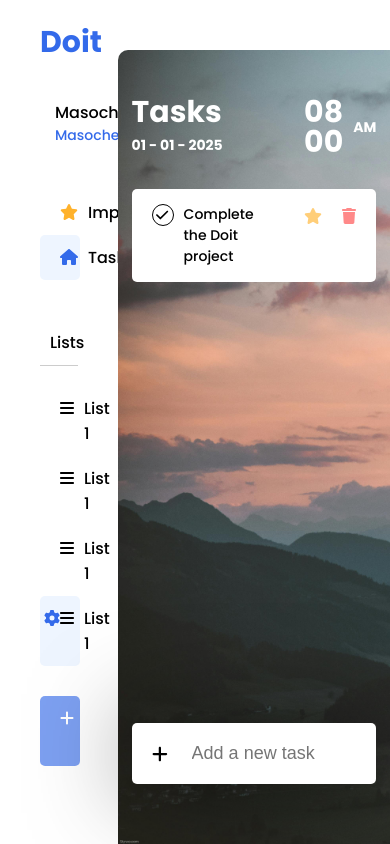
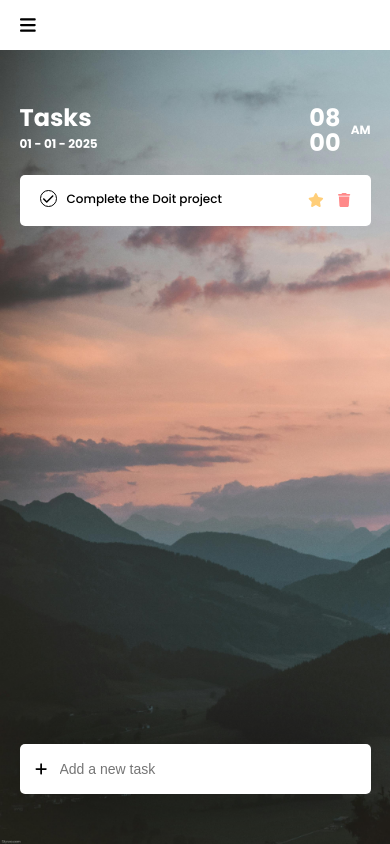
Before and after one commit to Masocher/Doit, a React (Create React App) app: page / in a window 390 px wide. Built offline with nearby package versions, Linux system fonts and the light colour scheme.

Commit message:
Responsive the todo pannel

```diff
--- a/package.json
+++ b/package.json
@@ -12,6 +12,7 @@
     "react": "^19.0.0",
     "react-dom": "^19.0.0",
     "react-redux": "^9.2.0",
+    "react-responsive": "^10.0.0",
     "react-scripts": "^5.0.1",
     "redux": "^5.0.1",
     "web-vitals": "^2.1.4"
--- /dev/null
+++ b/src/components/blackBox.js
@@ -0,0 +1,22 @@
+import "../styles/components/todoMenu.css";
+import { useSelector } from "react-redux";
+import { useDispatch } from "react-redux";
+import { closeMenu } from "../store/Actions";
+import { useMediaQuery } from "react-responsive";
+
+export const BlackBox = () => {
+    const dispatch = useDispatch();
+
+    const status = useSelector((rootReducer) => rootReducer.blackBoxReducer);
+
+    const tabletSize = useMediaQuery({
+        query: "(max-width: 768px)",
+    });
+
+    return (
+        <div
+            className={`black_box ${status && tabletSize ? "show" : ""}`}
+            onClick={() => dispatch(closeMenu())}
+        ></div>
+    );
+};
--- a/src/components/todoMenu.js
+++ b/src/components/todoMenu.js
@@ -7,11 +7,36 @@ import {
     faBars,
     faGear,
     faPlus,
+    faClose,
 } from "@fortawesome/free-solid-svg-icons";
+import { useMediaQuery } from "react-responsive";
+import { useDispatch, useSelector } from "react-redux";
+import { closeMenu } from "../store/Actions";
 
 export const TodoMenu = () => {
+    const menuStatus = useSelector(
+        (rootReducer) => rootReducer.blackBoxReducer
+    );
+
+    const dispatch = useDispatch();
+
+    const tabletSize = useMediaQuery({
+        query: "(max-width: 768px)",
+    });
+
     return (
-        <div className="todo_menu_container">
+        <div className={`todo_menu_container ${menuStatus ? "show" : ""}`}>
+            <div>
+                {tabletSize && (
+                    <div
+                        className="menu_close_icon"
+                        onClick={() => dispatch(closeMenu())}
+                    >
+                        <FontAwesomeIcon icon={faClose} />
+                    </div>
+                )}
+            </div>
+
             <div className="todo_logo">Doit</div>
 
             <div className="user_inf">
@@ -20,7 +45,7 @@ export const TodoMenu = () => {
                 </div>
 
                 <div className="user_name_email">
-                    <div>Masocher</div>
+                    <div className="user_name_box">Masocher</div>
                     <div className="user_email">Masocherr@gmail.com</div>
                 </div>
             </div>
@@ -64,7 +89,7 @@ export const TodoMenu = () => {
                             <FontAwesomeIcon icon={faBars} />
                         </span>
 
-                        <div>List 1</div>
+                        <div>List 2</div>
 
                         <div className="list_edit_btn">
                             <FontAwesomeIcon icon={faGear}></FontAwesomeIcon>
@@ -76,7 +101,7 @@ export const TodoMenu = () => {
                             <FontAwesomeIcon icon={faBars} />
                         </span>
 
-                        <div>List 1</div>
+                        <div>List 3</div>
 
                         <div className="list_edit_btn">
                             <FontAwesomeIcon icon={faGear}></FontAwesomeIcon>
@@ -88,7 +113,7 @@ export const TodoMenu = () => {
                             <FontAwesomeIcon icon={faBars} />
                         </span>
 
-                        <div>List 1</div>
+                        <div>List 4</div>
 
                         <div className="list_edit_btn">
                             <FontAwesomeIcon icon={faGear}></FontAwesomeIcon>
--- a/src/components/todoPannel.js
+++ b/src/components/todoPannel.js
@@ -2,11 +2,34 @@ import "../styles/components/todoPannel.css";
 import { TodoMenu } from "./todoMenu";
 import { Todos } from "./todos";
 import { FontAwesomeIcon } from "@fortawesome/react-fontawesome";
-import { faPlus } from "@fortawesome/free-solid-svg-icons";
+import { faPlus, faBars } from "@fortawesome/free-solid-svg-icons";
+import { BlackBox } from "./blackBox";
+import { useMediaQuery } from "react-responsive";
+import { useDispatch } from "react-redux";
+import { openMenu } from "../store/Actions";
 
 export const TodoPannel = () => {
+    const dispatch = useDispatch();
+
+    const tabletSize = useMediaQuery({
+        query: "(max-width: 768px)",
+    });
+
     return (
         <div className="todo_pannel">
+            <div className="menu_open_icon_wrapper">
+                {tabletSize && (
+                    <div
+                        className="menu_open_icon"
+                        onClick={() => dispatch(openMenu())}
+                    >
+                        <FontAwesomeIcon icon={faBars} />
+                    </div>
+                )}
+            </div>
+
+            <BlackBox />
+
             <TodoMenu />
 
             <div className="todo_content">
--- a/src/pages/Home.js
+++ b/src/pages/Home.js
@@ -3,7 +3,7 @@ import { TodoPannel } from "../components/todoPannel";
 import { useSelector } from "react-redux";
 
 export const Home = () => {
-    const authStatus = useSelector((rootReducer) => rootReducer.reducer_1);
+    const authStatus = useSelector((rootReducer) => rootReducer.authStatusReducer);
 
     return (
         <div className="home_container">
--- a/src/store/Actions.js
+++ b/src/store/Actions.js
@@ -1,5 +1,13 @@
-import { LOG_OUT } from "./Types";
+import { LOG_OUT, OPEN_MENU, CLOSE_MENU } from "./Types";
 
 export const logOut = () => {
     return { type: LOG_OUT };
 };
+
+export const openMenu = () => {
+    return { type: OPEN_MENU };
+};
+
+export const closeMenu = () => {
+    return { type: CLOSE_MENU };
+};
--- a/src/store/Reducer.js
+++ b/src/store/Reducer.js
@@ -1,10 +1,10 @@
 import { combineReducers } from "redux";
 
-import { LOG_OUT } from "./Types";
+import { LOG_OUT, OPEN_MENU, CLOSE_MENU } from "./Types";
 
 const authStatus = true;
 
-const reducer_1 = (state = authStatus, action) => {
+const authStatusReducer = (state = authStatus, action) => {
     switch (action.type) {
         case LOG_OUT:
             return (state = false);
@@ -14,6 +14,22 @@ const reducer_1 = (state = authStatus, action) => {
     }
 };
 
+const blackBoxStatus = false;
+
+const blackBoxReducer = (state = blackBoxStatus, action) => {
+    switch (action.type) {
+        case OPEN_MENU:
+            return (state = true);
+
+        case CLOSE_MENU:
+            return (state = false);
+
+        default:
+            return state;
+    }
+};
+
 export const rootReducer = combineReducers({
-    reducer_1,
+    authStatusReducer,
+    blackBoxReducer,
 });
--- a/src/store/Types.js
+++ b/src/store/Types.js
@@ -1 +1,3 @@
 export const LOG_OUT = "LOG_OUT";
+export const OPEN_MENU = "OPEN_MENU";
+export const CLOSE_MENU = "CLOSE_MENU";
--- a/src/styles/components/todoMenu.css
+++ b/src/styles/components/todoMenu.css
@@ -3,8 +3,16 @@
     height: 100%;
     display: flex;
     flex-direction: column;
-    align-items: center;
     padding: 50px 40px;
+    z-index: 3;
+    transition: 0.4s;
+}
+
+.menu_close_icon {
+    position: absolute;
+    top: 20px;
+    right: 20px;
+    font-size: 18px;
 }
 
 .todo_logo {
@@ -14,11 +22,13 @@
     position: absolute;
     top: 20px;
     left: 40px;
+    transition: 0.4s;
 }
 
 .user_profile_image {
     width: 60px;
     height: 60px;
+    margin-right: 10px;
 }
 
 .user_inf {
@@ -28,21 +38,34 @@
     margin-top: 20px;
     padding: 20px 0;
     border-radius: 5px;
+    flex-wrap: wrap;
 }
 
 .user_name_email {
-    margin: 5px 0 0 15px;
+    margin: 5px 0 0 0;
+}
+
+.user_name_box {
+    width: 200px;
+    white-space: nowrap;
+    overflow: hidden;
+    text-overflow: ellipsis;
 }
 
 .user_email {
     color: #336aea;
     font-size: 14px;
+    width: 200px;
+    white-space: nowrap;
+    overflow: hidden;
+    text-overflow: ellipsis;
 }
 
 .user_profile_image img {
-    width: 100%;
-    height: 100%;
+    width: 60px;
+    height: 60px;
     border-radius: 50%;
+    object-fit: cover;
 }
 
 .menu_options {
@@ -119,7 +142,7 @@
     border-radius: 5px;
     background-color: #336aeaa2;
     margin-top: 30px;
-    transition: .2s;
+    transition: 0.2s;
     color: #fff;
 }
 .create_list_btn:hover {
@@ -130,3 +153,122 @@
 .create_list_btn div {
     margin-left: 10px;
 }
+
+@media (max-width: 1300px) {
+    .todo_logo {
+        font-size: 24px;
+    }
+
+    .user_inf {
+        flex-direction: column;
+        align-items: flex-start;
+    }
+
+    .user_name_email {
+        margin: 10px 0 0 0;
+    }
+
+    .user_profile_image {
+        width: 45px;
+        height: 45px;
+    }
+
+    .user_name_box {
+        font-size: 14px;
+    }
+
+    .user_email {
+        font-size: 12px;
+        width: 120px;
+    }
+
+    .user_name_box {
+        width: 120px;
+    }
+
+    .user_profile_image img {
+        width: 45px;
+        height: 45px;
+    }
+
+    .important_todos,
+    .home_todos {
+        padding: 10px 15px;
+        font-size: 14px;
+    }
+
+    .todo_lists {
+        font-size: 14px;
+    }
+
+    .todo_list {
+        padding: 10px 15px;
+        font-size: 14px;
+    }
+
+    .create_list_btn {
+        padding: 10px 15px;
+        font-size: 14px;
+    }
+}
+
+@media (max-width: 1000px) {
+    .todo_menu_container {
+        width: calc(25% - 20px);
+        padding: 50px 20px;
+    }
+
+    .todo_logo {
+        font-size: 22px;
+        left: 20px;
+    }
+
+    .important_todos,
+    .home_todos {
+        font-size: 12px;
+    }
+
+    .todo_lists {
+        font-size: 12px;
+    }
+
+    .todo_list {
+        font-size: 12px;
+    }
+
+    .create_list_btn {
+        font-size: 12px;
+    }
+}
+
+@media (max-width: 768px) {
+    .todo_logo {
+        font-size: 24px;
+    }
+
+    .todo_menu_container {
+        width: calc(40% - 20px);
+        position: fixed;
+        z-index: 3;
+        background-color: #fff;
+        top: 0;
+        left: calc(-40% - 20px);
+    }
+    .todo_menu_container.show {
+        left: 0;
+    }
+}
+
+@media (max-width: 500px) {
+    .todo_menu_container {
+        width: calc(60% - 20px);
+        left: calc(-60% - 20px);
+    }
+}
+
+@media (max-width: 350px) {
+    .todo_menu_container {
+        width: calc(100% - 20px);
+        left: calc(-100% - 20px);
+    }
+}
--- a/src/styles/components/todoPannel.css
+++ b/src/styles/components/todoPannel.css
@@ -2,6 +2,22 @@
     height: 100vh;
     overflow-y: hidden;
     display: flex;
+}
+
+.menu_open_icon_wrapper {
+    width: 90%;
+    position: absolute;
+    top: 0;
+    left: 5%;
+    height: 50px;
+    display: flex;
+    justify-content: flex-start;
+    align-items: center;
+}
+
+.menu_open_icon {
+    cursor: pointer;
+    font-size: 18px;
 }
 
 .todo_content {
@@ -16,13 +32,14 @@
     align-items: center;
     justify-content: center;
     position: relative;
+    transition: 0.4s;
 }
 
 .add_todo {
     width: 90%;
     box-shadow: 0 0 100px #0000009d;
     position: absolute;
-    bottom: 7.5%;
+    bottom: 50px;
 }
 
 .add_todo input {
@@ -44,7 +61,7 @@
 
 .tasks_title {
     position: absolute;
-    top: 5%;
+    top: 50px;
     width: 90%;
     color: #fff;
     display: flex;
@@ -73,7 +90,7 @@
 }
 
 .am_pm {
-    font-size: 14px !important;
+    font-size: 14px;
     margin: -15px 0 0 10px;
 }
 
@@ -84,7 +101,7 @@
 
 .todos_container {
     width: 90%;
-    height: 65%;
+    height: calc(100% - 300px);
     overflow-y: auto;
 }
 .todos_container::-webkit-scrollbar {
@@ -160,3 +177,102 @@
 .delete_btn:hover {
     color: #ff4545;
 }
+
+.black_box {
+    width: 100%;
+    height: 100%;
+    position: fixed;
+    background-color: #00000095;
+    top: 0;
+    left: 0;
+    z-index: 2;
+    display: none;
+}
+.black_box.show {
+    display: block;
+}
+
+@media (max-width: 1000px) {
+    .add_todo input {
+        width: calc(100% - 70px);
+        padding: 20px 20px 20px 50px;
+        font-size: 16px;
+    }
+
+    .add_todo span {
+        left: 18px;
+        font-size: 16px;
+        top: 17px;
+    }
+
+    .tasks_title span {
+        font-size: 24px;
+    }
+
+    .time_wrapper div {
+        font-size: 24px;
+    }
+
+    .minutes {
+        bottom: 10px;
+    }
+
+    .am_pm {
+        font-size: 12px;
+        margin: -10px 0 0 10px;
+    }
+
+    .just_date {
+        font-size: 12px;
+    }
+
+    .todos_container {
+        height: calc(100% - 250px);
+    }
+
+    .done_btn {
+        width: 15px;
+        height: 15px;
+        font-size: 12px;
+        margin: 0 10px 0 0;
+    }
+
+    .todo_title {
+        font-size: 12px;
+    }
+
+    .star_btn {
+        margin-right: 15px;
+        font-size: 14px;
+    }
+
+    .delete_btn {
+        font-size: 14px;
+    }
+}
+
+@media (max-width: 768px) {
+    .todo_content {
+        width: 100%;
+        margin-top: 50px;
+        border-radius: 0;
+    }
+}
+
+@media (max-width: 500px) {
+    .add_todo input {
+        width: calc(100% - 55px);
+        padding: 17px 15px 17px 40px;
+        font-size: 14px;
+    }
+
+    .add_todo span {
+        left: 15px;
+        font-size: 14px;
+        top: 15px;
+    }
+
+    .todo_title {
+        width: calc(100% - 60px);
+    }
+}
```
Also changed, not shown: 1 other file (tests, documents, lock files or other folders).
